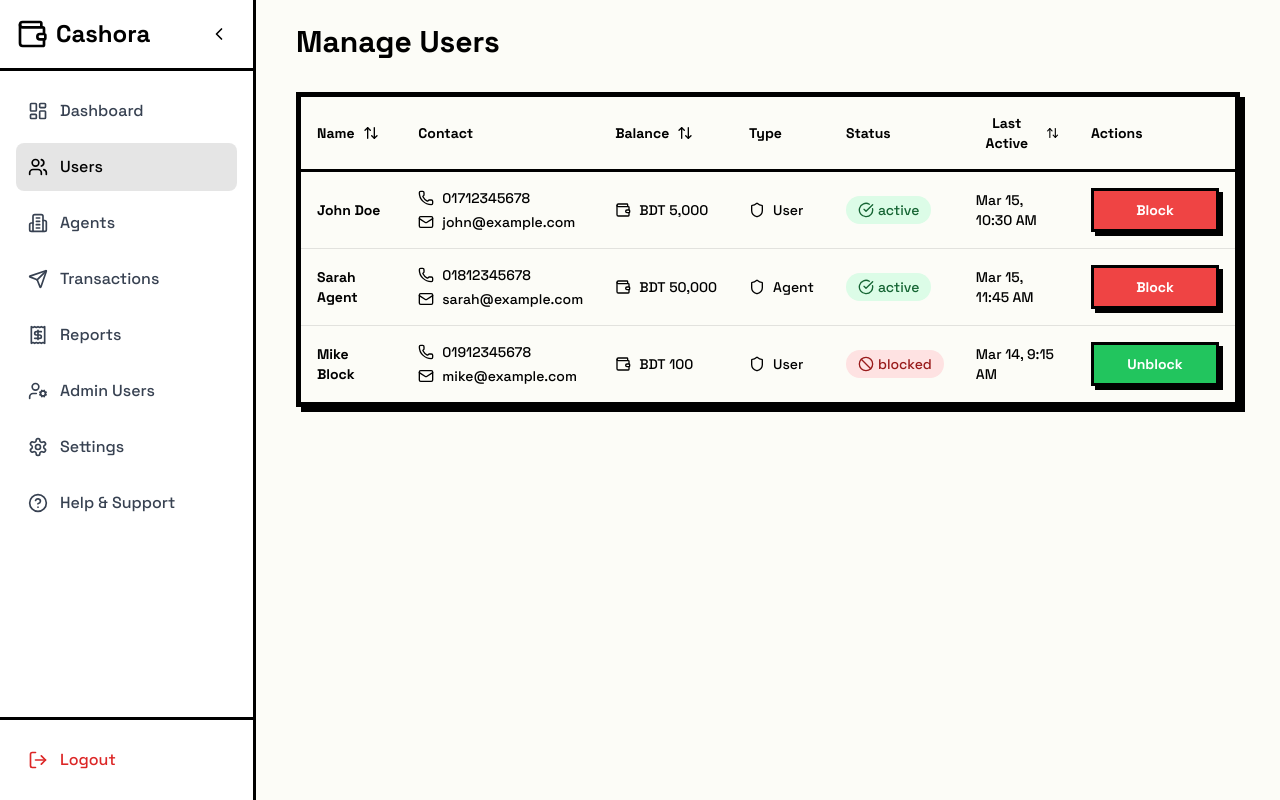
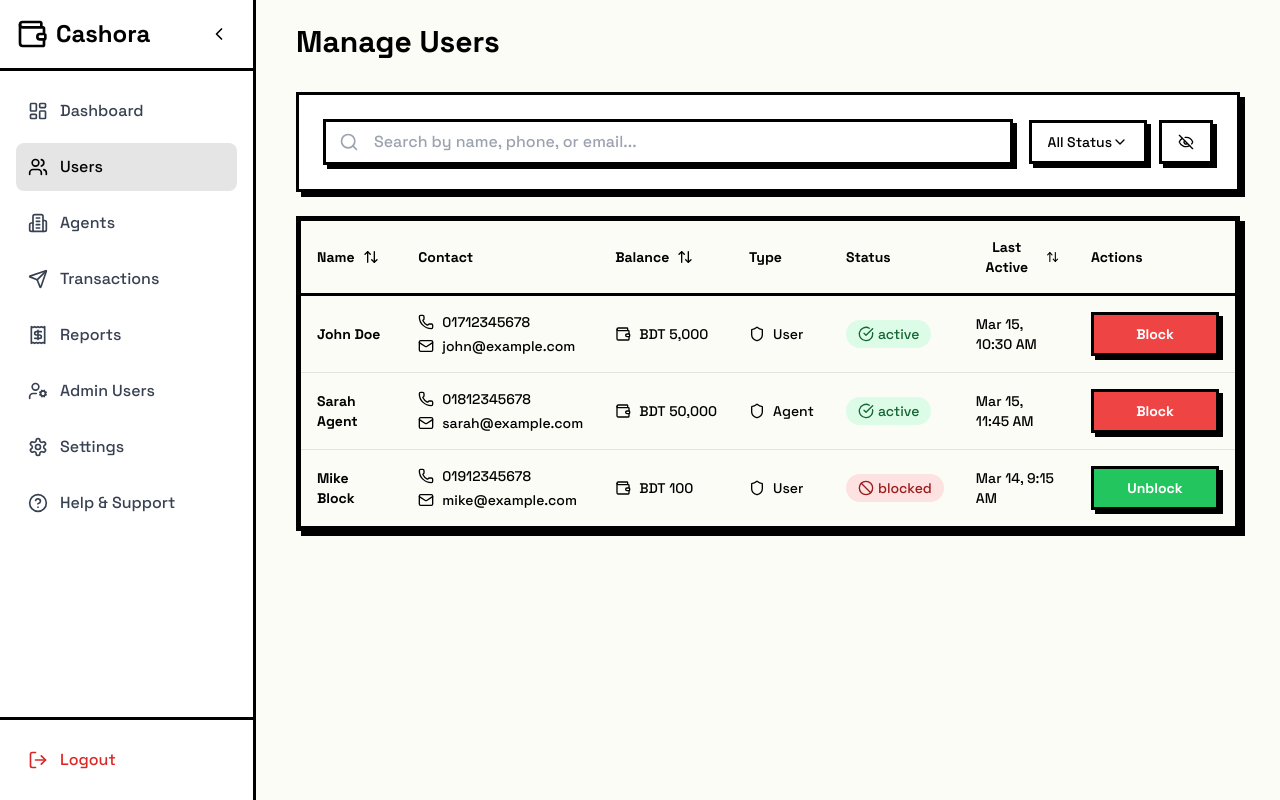
Before and after one commit to mahmudulturan/cashora-frontend, a React (Vite) app: page /dashboard/manage-users in a window 1280 px wide. Built offline with nearby package versions, Linux system fonts and the light colour scheme.

Commit message:
feat: add user search and filter component to manage users page

```diff
--- /dev/null
+++ b/src/pages/dashboard/manage-users/components/user-search-filter.tsx
@@ -0,0 +1,60 @@
+import { Input } from '@/components/ui/input';
+import { Search, EyeOff, Eye } from 'lucide-react';
+import { FC } from 'react';
+import { Button } from '@/components/ui/button';
+import { Select, SelectTrigger, SelectValue, SelectContent, SelectItem } from '@/components/ui/select';
+
+interface IUserSearchFilterProps {
+    searchTerm: string;
+    setSearchTerm: (searchTerm: string) => void;
+    filterStatus: 'all' | 'active' | 'blocked';
+    setFilterStatus: (filterStatus: 'all' | 'active' | 'blocked') => void;
+    showBalance: boolean;
+    setShowBalance: (showBalance: boolean) => void;
+}
+
+const UserSearchFilter: FC<IUserSearchFilterProps> = ({ searchTerm, setSearchTerm, filterStatus, setFilterStatus, showBalance, setShowBalance }) => {
+    return (
+        <div className="card-white p-6 mb-6">
+            <div className="flex flex-col md:flex-row gap-4 items-start md:items-center">
+                <div className="flex-1">
+                    <div className="relative">
+                        <Search className="absolute left-4 top-1/2 -translate-y-1/2 w-5 h-5 text-gray-400" />
+                        <Input
+                            type="text"
+                            placeholder="Search by name, phone, or email..."
+                            value={searchTerm}
+                            onChange={(e) => setSearchTerm(e.target.value)}
+                            className="neo-input pl-12 w-full"
+                        />
+                    </div>
+                </div>
+
+                <div className="flex gap-3">
+                    <Select
+                        value={filterStatus}
+                        onValueChange={(value) => setFilterStatus(value as 'all' | 'active' | 'blocked')}
+                    >
+                        <SelectTrigger>
+                            <SelectValue placeholder="Select a status" />
+                        </SelectTrigger>
+                        <SelectContent>
+                            <SelectItem value="all">All Status</SelectItem>
+                            <SelectItem value="active">Active</SelectItem>
+                            <SelectItem value="blocked">Blocked</SelectItem>
+                        </SelectContent>
+                    </Select>
+
+                    <Button
+                        onClick={() => setShowBalance(!showBalance)}
+                        className="bg-white"
+                    >
+                        {showBalance ? <EyeOff className="w-5 h-5" /> : <Eye className="w-5 h-5" />}
+                    </Button>
+                </div>
+            </div>
+        </div>
+    );
+};
+
+export default UserSearchFilter;
--- a/src/pages/dashboard/manage-users/manage-users-page.tsx
+++ b/src/pages/dashboard/manage-users/manage-users-page.tsx
@@ -1,13 +1,24 @@
 import { FC, useState } from 'react';
 import ManageUsersTable from './components/manage-users-table';
+import UserSearchFilter from './components/user-search-filter';
 const ManageUsersPage: FC = () => {
     const [showBalance, setShowBalance] = useState(true);
+    const [status, setStatus] = useState<'all' | 'active' | 'blocked'>('all');
+    const [searchTerm, setSearchTerm] = useState('');
 
     return (
         <div className="wrapper space-y-6">
             <div className="flex items-center gap-3 mb-8">
                 <h1 className="text-3xl font-bold">Manage Users</h1>
             </div>
+            <UserSearchFilter
+                searchTerm={searchTerm}
+                setSearchTerm={setSearchTerm}
+                filterStatus={status}
+                setFilterStatus={setStatus}
+                showBalance={showBalance}
+                setShowBalance={setShowBalance}
+            />
             <ManageUsersTable showBalance={showBalance} />
         </div>
     );
```
